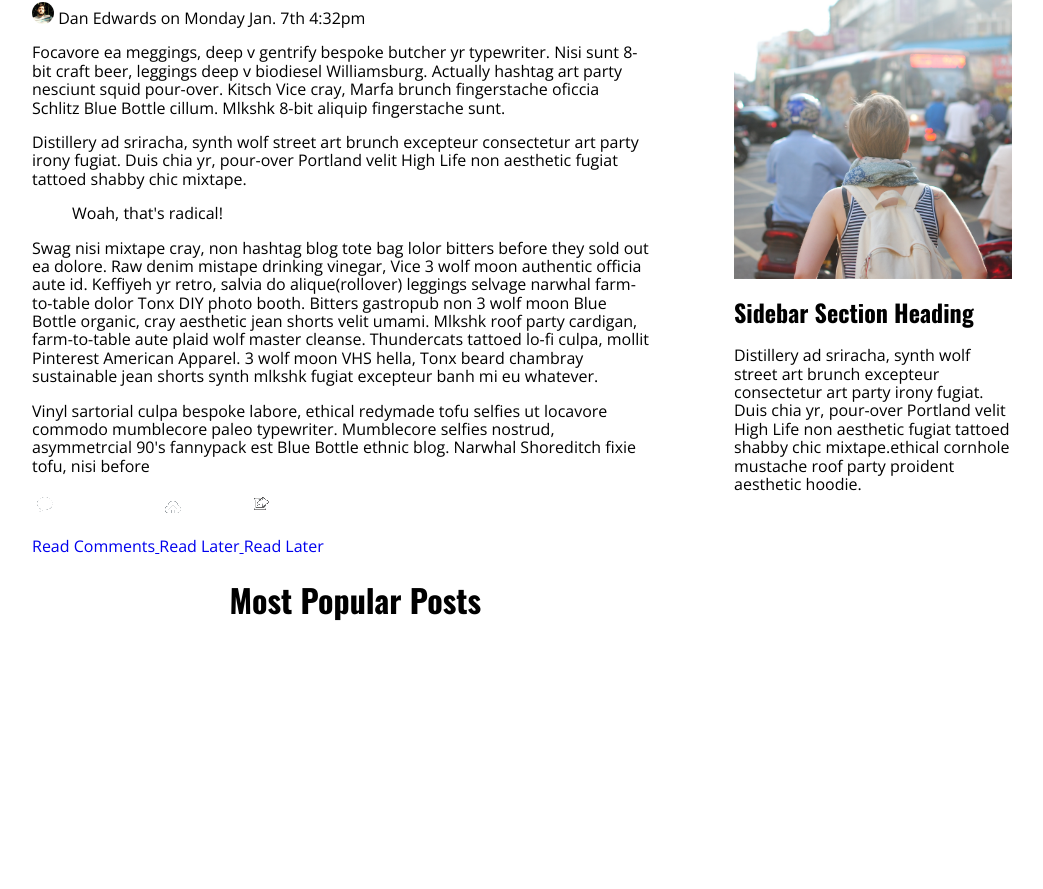
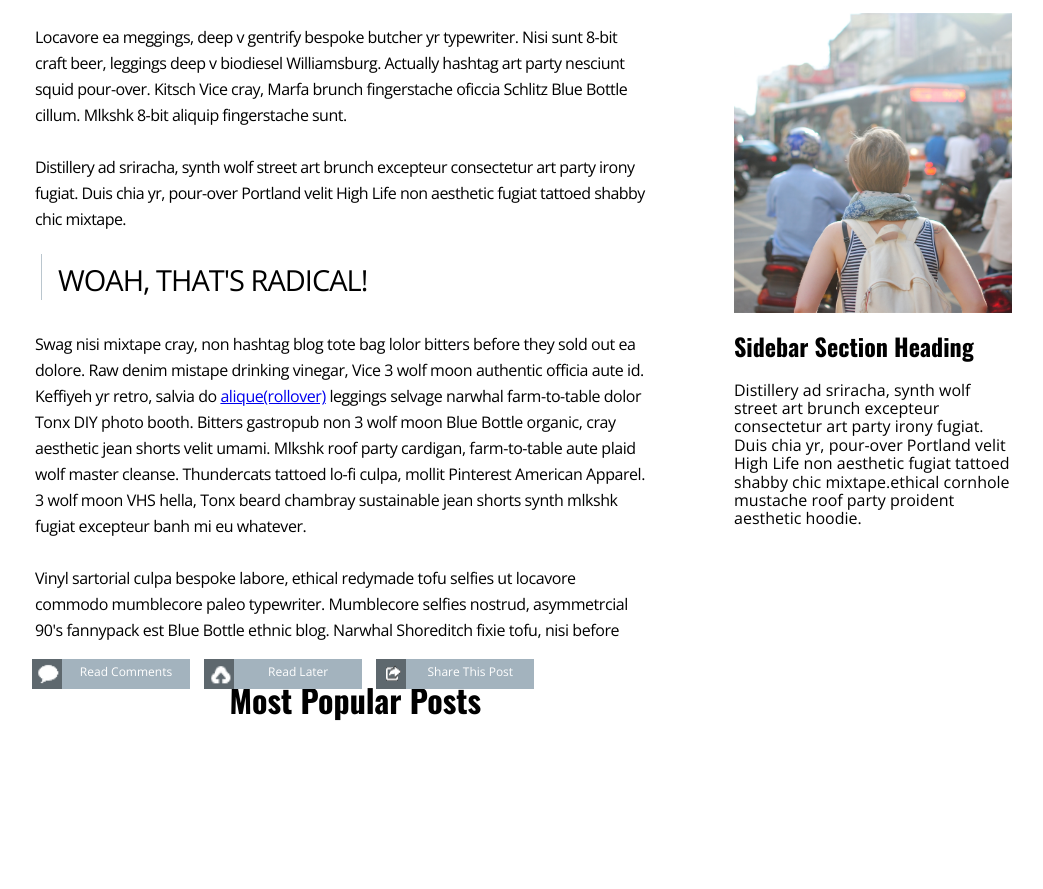
Before and after one commit to cdanwards/pixelperfect, a plain HTML site: page index.html in a window 1280 px wide. Shown: the part 765-1654 px from the top of the page, without its empty margins (128-1171 px from the left). Drawn offline with nearby package versions, Linux system fonts and the light colour scheme.

Commit message:
Updated section 1

```diff
--- a/css/main.css
+++ b/css/main.css
@@ -147,20 +147,158 @@ margin-left: 16.326531%; */
   font-weight: 400;
   line-height: 108%;
   letter-spacing: -1px;
+  margin-bottom: 3px;
+  margin-left: 1px;
+}
+
+.postAuthor {
+  padding-top: 6px;
+  padding-left: 7px;
+}
+
+.authorspan {
+  display: inline-block;
+  height: 22px;
+
+}
+#authorName1 {
+  position: relative;
+  display: inline-block;
+  margin: 0;
+  text-decoration: none;
+  vertical-align: middle;
+  font-size: 75%;
+  margin-left: 5px;
+}
+
+#date {
+  position: relative;
+  display: inline-block;
+  font-size: 80%;
+  margin: 0;
+  text-decoration: underline;
+  vertical-align: middle;
+  margin-left: 3px;
+  color: #BAC6CE;
+}
+
+#on {
+  position: relative;
+  display: inline-block;
+  font-size: 80%;
+  text-decoration: none;
+  margin-left: 14px;
+  vertical-align: middle;
+  color: #BAC6CE;
 }
 
 #author-img1 {
+  margin-top: -4px;
+  position: relative;
   height: 22px;
   width: 22px;
   border-radius: 50%;
+  vertical-align: middle;
+}
+
+#p1 {
+  padding-top: 18px;
+  padding-left: 3px;
+  line-height: 26px;
+  letter-spacing: -0.51px;
+}
+
+#p2 {
+  padding-top: 10px;
+  padding-left: 3px;
+  line-height: 26px;
+  letter-spacing: -0.55px
+}
+
+#blockquote {
+  margin-left: 9px;
+  text-transform: uppercase;
+  padding-top: 9px;
+  padding-left: 16px;
+  margin-top: 22px;
+  padding-bottom: 4px;
+  margin-bottom: 21px;
+  border-left: 1px solid #BAC6CE;
+  letter-spacing: -1px;
+}
+
+#blockquotep {
+  font-size: 29px;
+  margin-top: 0px;
+  margin-left: 0px;
+  margin-bottom: 0px;
+}
+
+#p3 {
+  padding-top: 10px;
+  padding-left: 3px;
+  line-height: 26px;
+  letter-spacing: -0.44px
+}
+
+#p4 {
+  padding-top: 10px;
+  padding-left: 3px;
+  line-height: 26px;
+  letter-spacing: -0.44px
 }
 
 #btnContainer {
   text-decoration: none;
 }
 
+.btnContainer {
+  position: relative;
+}
+
 .buttonContainer {
   display: inline-block;
+  height: 30px;
+  width: 158px;
+  background-color: #A3B3BE;
+  margin-right: 10px;
+  position: relative;
+}
+
+.buttonlink {
+  position: relative;
+  vertical-align: middle;
+  margin-bottom: 4px;
+  text-decoration: none;
+}
+
+.buttonpic {
+  height: 30px;
+  width: 30px;
+  float: left;
+  position: relative;
+  vertical-align: middle;
+  background-color: #5E686E;
+  text-decoration: none;
+}
+
+.buttontext {
+  text-decoration: none;
+  color: white;
+  margin: 0;
+  font-size: 12px;
+  position: relative;
+  vertical-align: middle;
+  margin-left: 3px;
+  padding-top: 3px;
+}
+
+.buttontext p {
+  position: relative;
+  vertical-align: middle;
+  margin: 0;
+  margin-top: 3px;
+  text-align: center;
 }
 
 .content-section2 {
@@ -180,6 +318,10 @@ margin-right: 16.326531%; */
   border-radius: 50%;
   margin-left: 97px;
   margin-right: 97px;
+}
+
+#author-name {
+
 }
 
 .author-social {
--- a/index.html
+++ b/index.html
@@ -34,57 +34,59 @@
         <h1 id="content1title">A FANTASTIC ENGAGING HEADLINE GOES HERE</h1>
         <div class="postAuthor">
           <img id="author-img1" src="images/me.jpg" alt="author image">
-          <span>Dan Edwards</span>
-          <span>on Monday Jan. 7th 4:32pm</span>
+          <a href="www.google.com" class="authorspan"><span id="authorName1">Anne Marie</span></a>
+          <a href="www.google.com" class="authorspan"><span id="on">on </span><span id="date">Monday Oct. 7th 9:22pm</span></a>
         </div>
-        <p>Focavore ea meggings, deep v gentrify bespoke butcher yr typewriter. Nisi sunt 8-bit
+        <p id="p1">Locavore ea meggings, deep v gentrify bespoke butcher yr typewriter. Nisi sunt 8-bit
         craft beer, leggings deep v biodiesel Williamsburg. Actually hashtag art party nesciunt
         squid pour-over. Kitsch Vice cray, Marfa brunch fingerstache oficcia Schlitz Blue Bottle
         cillum. Mlkshk 8-bit aliquip fingerstache sunt.</p>
-        <p>Distillery ad sriracha, synth wolf street art brunch excepteur consectetur art party irony
+        <p id="p2">Distillery ad sriracha, synth wolf street art brunch excepteur consectetur art party irony
         fugiat. Duis chia yr, pour-over Portland velit High Life non aesthetic fugiat tattoed
         shabby chic mixtape.
         </p>
-        <blockquote><p>Woah, that's radical!</p></blockquote>
-        <p>Swag nisi mixtape cray, non hashtag blog tote bag lolor bitters before they sold out ea
+        <blockquote id="blockquote"><p id="blockquotep">Woah, that's radical!</p></blockquote>
+        <p id="p3">Swag nisi mixtape cray, non hashtag blog tote bag lolor bitters before they sold out ea
         dolore. Raw denim mistape drinking vinegar, Vice 3 wolf moon authentic officia aute id.
-        Keffiyeh yr retro, salvia do alique(rollover) leggings selvage narwhal farm-to-table
+        Keffiyeh yr retro, salvia do <a href="www.google.com">alique(rollover)</a> leggings selvage narwhal farm-to-table
         dolor Tonx DIY photo booth. Bitters gastropub non 3 wolf moon Blue Bottle organic,
         cray aesthetic jean shorts velit umami. Mlkshk roof party cardigan, farm-to-table aute
         plaid wolf master cleanse. Thundercats tattoed lo-fi culpa, mollit Pinterest American
         Apparel. 3 wolf moon VHS hella, Tonx beard chambray sustainable jean shorts synth
         mlkshk fugiat excepteur banh mi eu whatever.
         </p>
-        <p>Vinyl sartorial culpa bespoke labore, ethical redymade tofu selfies ut locavore
+        <p id="p4">Vinyl sartorial culpa bespoke labore, ethical redymade tofu selfies ut locavore
         commodo mumblecore paleo typewriter. Mumblecore selfies nostrud, asymmetrcial
         90's fannypack est Blue Bottle ethnic blog. Narwhal Shoreditch fixie tofu, nisi before
         </p>
         <div id="btnContainer">
-          <a href="comment.com">
-            <div class="buttonContainer" alt="Comments">
+          <a class="buttonlink" href="comment.com">
+            <div class="buttonContainer" id="iconcontainer" alt="Comments">
               <div id="commentIcon">
-                <img id="commentImage" src="images/comments.png">
+                <img class="buttonpic" id="commentImage" src="images/comments.png">
               </div>
+              <div class="buttontext" id="commenttext">
                 <p>Read Comments</p>
+              </div>
             </div>
           </a>
-          <a href="ReadLater.com" alt="Read Later">
-            <div class="buttonContainer">
+          <a class="buttonlink" href="ReadLater.com" alt="Read Later">
+            <div class="buttonContainer" id="readlatercontainer">
               <div id="readLaterIcon">
-                <img id="readLaterImage" src="images/later.png">
+                <img class="buttonpic" id="readLaterImage" src="images/later.png">
               </div>
-              <div id="readLaterText">
+              <div class="buttontext" id="readlatertext">
                 <p>Read Later</p>
               </div>
             </div>
           </a>
-          <a href="Share.com">
-            <div class="buttonContainer" alt="Share">
+          <a class="buttonlink" href="Share.com">
+            <div class="buttonContainer" id="sharecontainer" alt="Share">
               <div id="shareIcon">
-                <img id="shareImage" src="images/share.png">
+                <img class="buttonpic" id="shareImage" src="images/share.png">
               </div>
-              <div id="shareText">
-                <p>Read Later</p>
+              <div class="buttontext" id="sharetext">
+                <p>Share This Post</p>
               </div>
             </div>
           </a>
@@ -92,6 +94,7 @@
       </div>
       <div class="content-section2">
         <img id="author-img2" src="images/me.jpg" alt="">
+        <p id="author-name">Anne Marie</p>
         <ul id="author-social-list">
           <li class="author-social">Twitter</li>
           <li class="author-social">Facbook</li>
```
